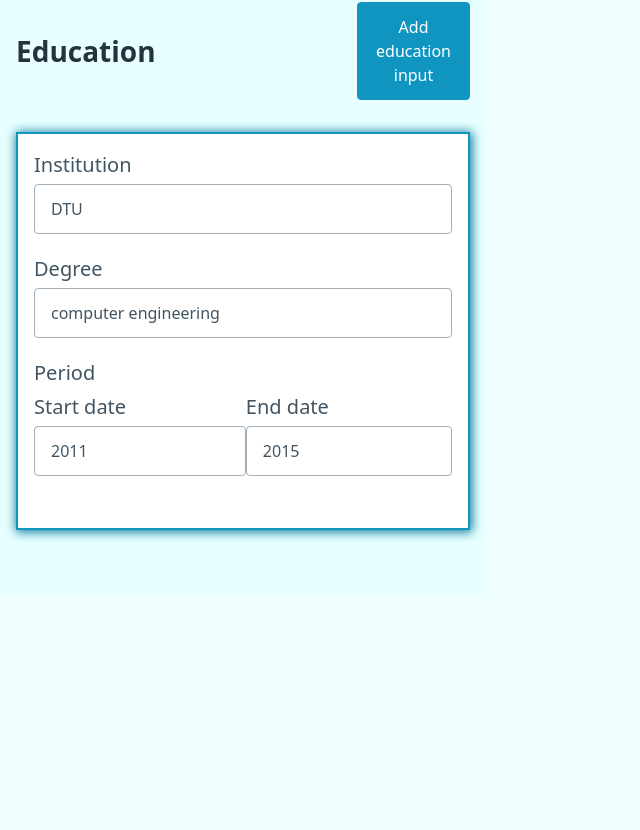
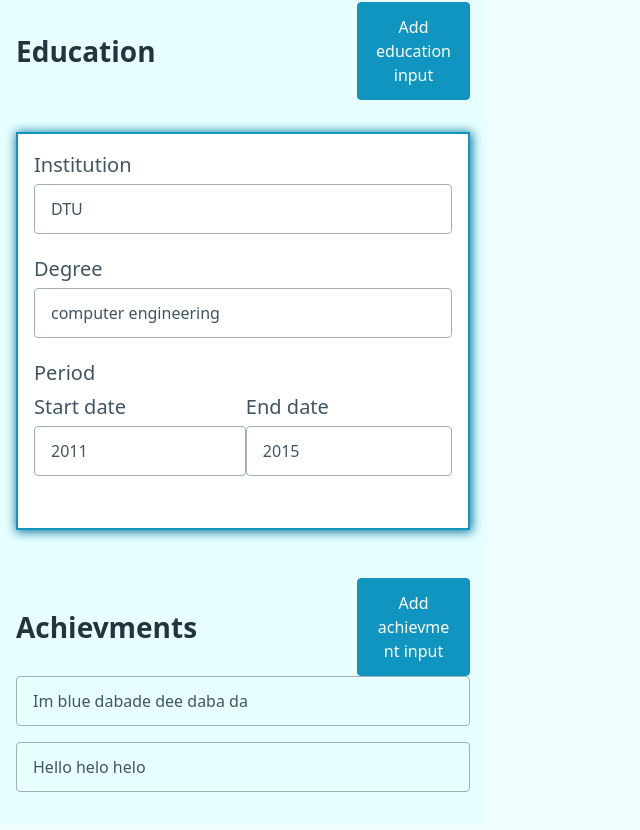
Before and after one commit to devDogra/CV-Generator-Website, a React (Vite) app: page / in a window 1280 px wide. Shown: the part 1700-2530 px from the top of the page, without its empty margins (0-640 px from the left). Before the commit the page ends 2318 px from the top, so only its background shows below. Built offline with nearby package versions, Linux system fonts and the light colour scheme.

Commit message:
Add achievments input controlled component

```diff
--- a/src/App.jsx
+++ b/src/App.jsx
@@ -33,8 +33,18 @@ const exp3 = {
   role: 'computer engineering',
   startDate: '2011',
   endDate: '2015',
-  description: "worst time of me life, i fail;ed myself"
+  description: "1st sem COE 8th sem INS"
 }
+
+const avmt1 = {
+  id: "1000",
+  description: "Im blue dabade dee daba da"
+}
+const avmt2 = {
+  id: "1032",
+  description: "Hello helo helo"
+}
+
 
 
 
@@ -49,15 +59,21 @@ export default class App extends React.Component{
 
       experiences: [
         exp1, exp2, exp3
+      ],
+
+      achievments: [
+        avmt1, avmt2
       ]
     }
     this.handleChange = this.handleChange.bind(this);
     this.addExperienceInfo = this.addExperienceInfo.bind(this);
+    this.addAchievmentInfo = this.addAchievmentInfo.bind(this);
   }
   // e is the event of the change,
   // inputName is the 'name' attribute of the input
   // that changed
-  handleChange(e, inputName, experienceId){
+
+  handleChange(e, inputName, experienceId, achievmentId){
     this.setState(state => {
       console.log(state);
       const newState = {};
@@ -71,6 +87,14 @@ export default class App extends React.Component{
         newState.experiences =  exps;
         return newState;
       }
+      else if (achievmentId){
+        const avmts = [...state.achievments];
+        const idx = avmts.findIndex(avmt => avmt.id === achievmentId)
+        avmts[idx]["description"] = e.target.value;
+
+        newState.achievments = avmts;
+        return newState;
+      }
       // console.log(state);
 
       newState[inputName] =  e.target.value + "BOOGIE"
@@ -80,8 +104,16 @@ export default class App extends React.Component{
       return newState;
     })
   }
-
-  addExperienceInfo(type, e){
+  addAchievmentInfo(){
+    const emptyAchievment = {
+      id: nanoid(),
+      description: '',
+    }
+    this.setState({
+      achievments: [...this.state.achievments, emptyAchievment]
+    })
+  }
+  addExperienceInfo(type){
     const emptyExperience = {
       id: nanoid(),
       type: type,
@@ -109,8 +141,10 @@ export default class App extends React.Component{
         email={this.state.email}
         phone={this.state.phone}
         experiences={this.state.experiences}
+        achievments={this.state.achievments}
         onChange={this.handleChange}
         onAddExperience={this.addExperienceInfo}
+        onAddAchievment={this.addAchievmentInfo}
         />
         <Resume />
       </>
@@ -304,6 +338,29 @@ class ResumeForm extends React.Component{
 
         </div>
 
+
+        <div className="form-heading">
+          <h2>Achievments</h2>
+          <button
+          onClick={this.props.onAddAchievment.bind(this)}
+          type="button">Add achievment input</button>
+        </div>
+        <div className="achievments-form">
+          {
+            this.props.achievments.map(avmt => {
+              return (
+                <input
+                name="achievment"
+                key={avmt.id}
+                id={avmt.id}
+                value={avmt.description}
+                onChange={e => this.props.onChange(e, "achievment", null, avmt.id)}
+                />
+              );
+            })
+          }
+        </div>
+
       </form>
     );
   }
```
